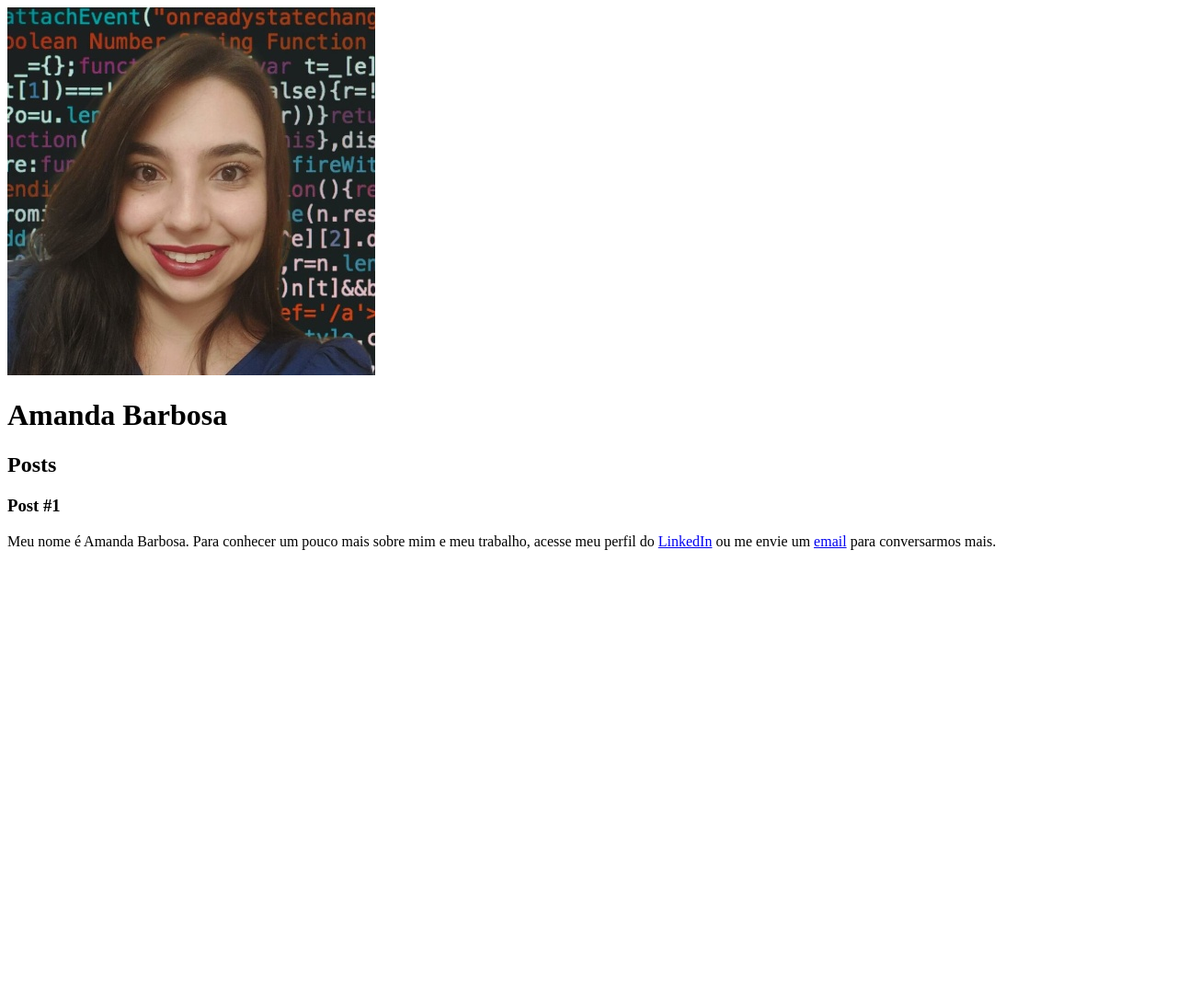
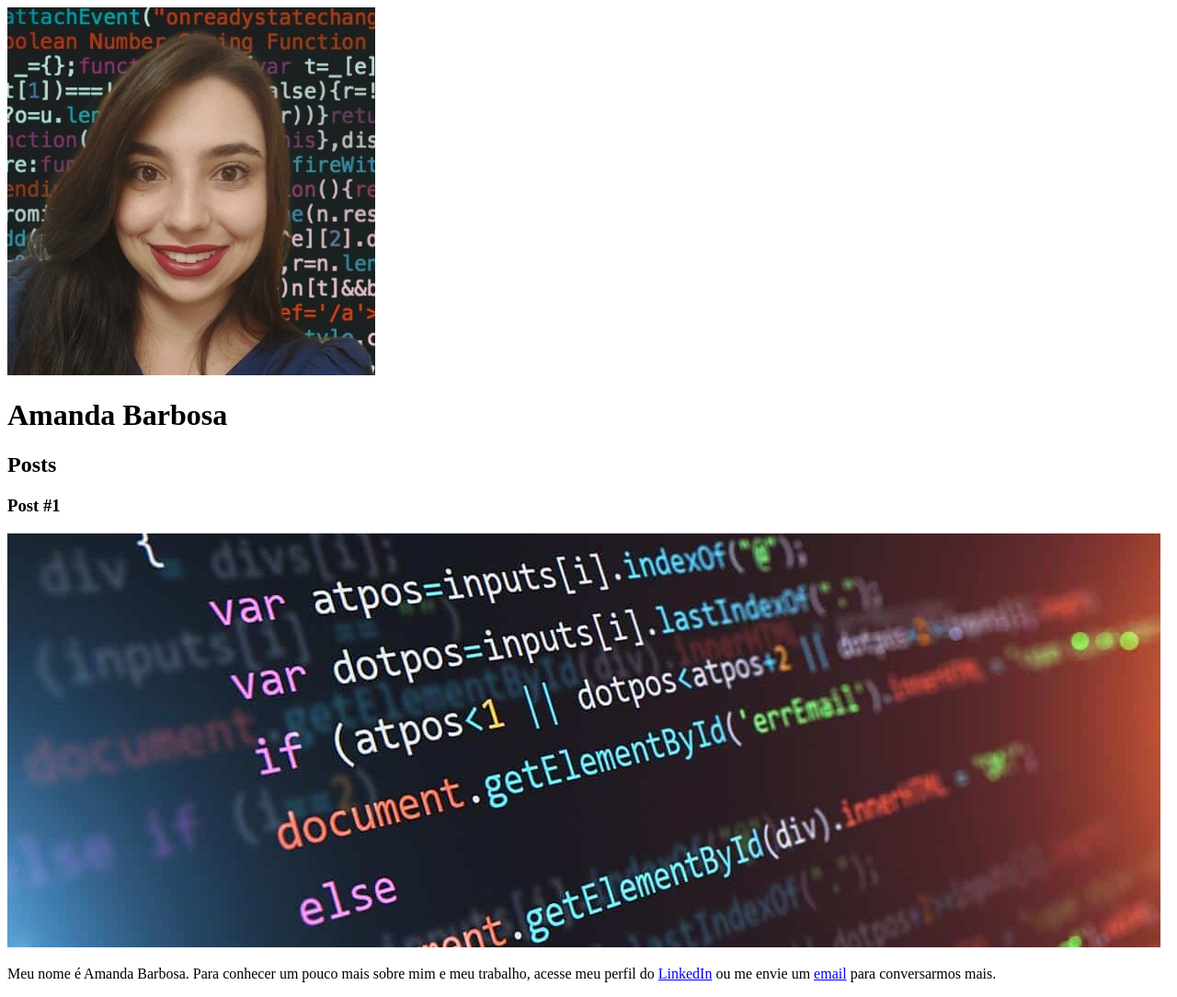
Before and after one commit to Amanda-Barbosa03/DIO---Bootcamp-TQI-Fullstack-Developer, a plain HTML site: page Aula - Introdução a criação de websites com HTML5 e CSS3/index.html in a window 1280 px wide. Shown: the whole page at 92% size. Before the commit the page ends 800 px from the top, so only its background shows below. Drawn offline with Linux system fonts and the light colour scheme.

Commit message:
Atualização do index para inclusão de imagem em póst

```diff
--- a/Aula - Introdução a criação de websites com HTML5 e CSS3/index.html
+++ b/Aula - Introdução a criação de websites com HTML5 e CSS3/index.html
@@ -16,6 +16,7 @@
             <article>
                 <header>
                     <h3>Post #1</h3>
+                    <img src="fundo-code.jpg" alt="Foto de editor de texto com código">
                     <p>Meu nome é Amanda Barbosa. Para conhecer um pouco mais sobre mim e meu trabalho, acesse meu perfil do <a href="https://www.linkedin.com/in/amanda-bonholi-barbosa-7642a3145/" target="_blank">LinkedIn</a> ou me envie um <a href="mailto:amandab.barbosa03@gmail.com">email</a> para conversarmos mais. </p>
                 </header>
             </article>
```
